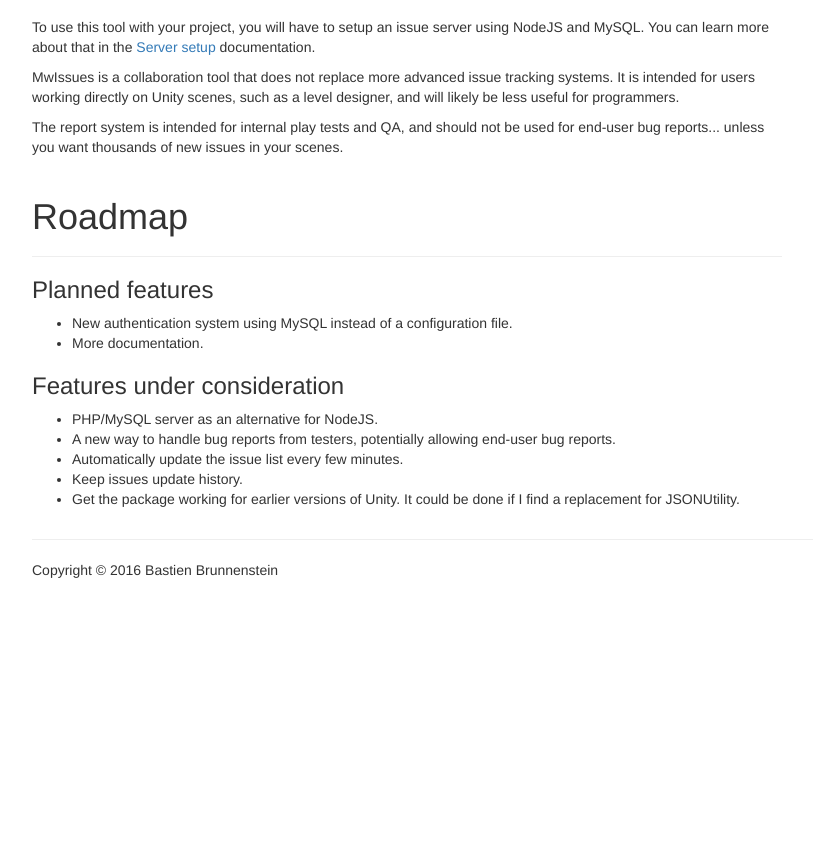
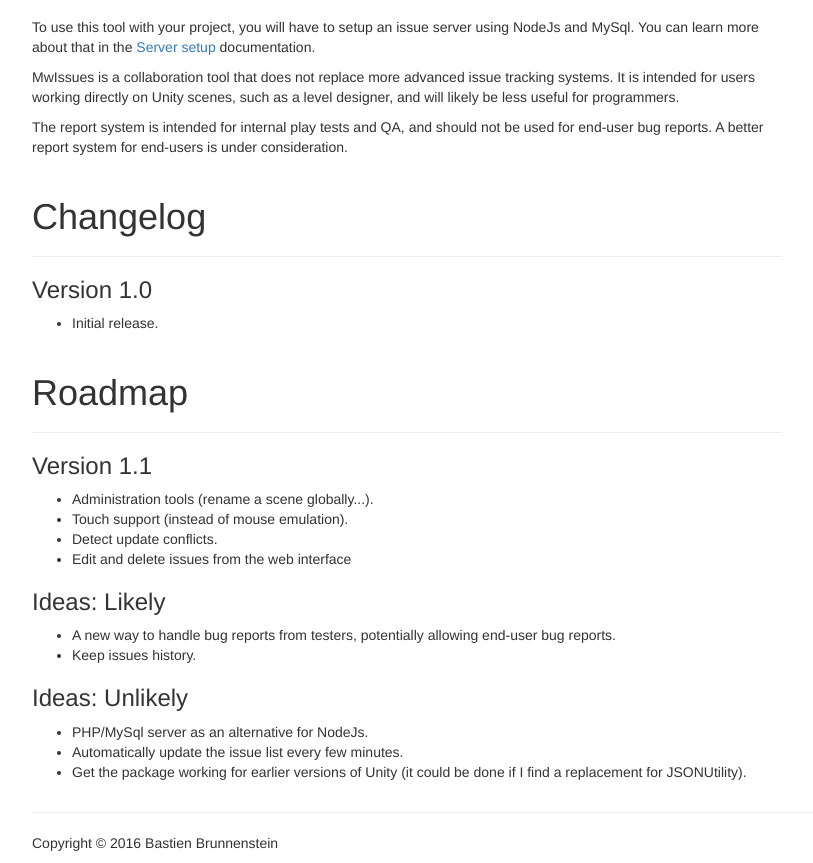
Before and after one commit to InfiniteRam/mwissues-website, a plain HTML site: page index.html in a window 1280 px wide. Shown: the part 1515-2378 px from the top of the page, without its empty margins (38-851 px from the left). Before the commit the page ends 2105 px from the top, so only its background shows below. Drawn offline with nearby package versions, Linux system fonts and the light colour scheme.

Commit message:
Update index

```diff
--- a/index.html
+++ b/index.html
@@ -77,6 +77,7 @@
             <li>Create and edit issues directly in Unity Editor</li>
             <li>Allow play testers to report issues without leaving the game</li>
             <li>A screenshot can be attached to an issue</li>
+            <li>View the issue list from a web page (without Unity)</li>
             <li>Works with Unity Personal and Professional</li>
             <li>Supports 2D and 3D projects</li>
             <li>Requires Unity 5.3 or newer</li>
@@ -140,30 +141,46 @@
             <h1>Limitations</h1>
           </div>
           <p>
-            To use this tool with your project, you will have to setup an issue server using NodeJS and MySQL. You can learn more about that in the <a href="server-setup.html">Server setup</a> documentation.
+            To use this tool with your project, you will have to setup an issue server using NodeJs and MySql. You can learn more about that in the <a href="server-setup.html">Server setup</a> documentation.
           </p>
           <p>
             MwIssues is a collaboration tool that does not replace more advanced issue tracking systems. It is intended for users working directly on Unity scenes, such as a level designer, and will likely be less useful for programmers.
           </p>
           <p>
-            The report system is intended for internal play tests and QA, and should not be used for end-user bug reports... unless you want thousands of new issues in your scenes.
+            The report system is intended for internal play tests and QA, and should not be used for end-user bug reports. A better report system for end-users is under consideration.
           </p>
+
+
+          <div class="page-header">
+            <h1>Changelog</h1>
+          </div>
+          <h3>Version 1.0</h3>
+          <ul>
+            <li>Initial release.</li>
+          </ul>
 
           <div class="page-header">
             <h1>Roadmap</h1>
           </div>
-          <h3>Planned features</h3>
+          <h3>Version 1.1</h3>
           <ul>
-            <li>New authentication system using MySQL instead of a configuration file.</li>
-            <li>More documentation.</li>
+            <li>Administration tools (rename a scene globally...).</li>
+            <li>Touch support (instead of mouse emulation).</li>
+            <li>Detect update conflicts.</li>
+            <li>Edit and delete issues from the web interface</li>
           </ul>
-          <h3>Features under consideration</h3>
+
+          <h3>Ideas: Likely</h3>
           <ul>
-            <li>PHP/MySQL server as an alternative for NodeJS.</li>
             <li>A new way to handle bug reports from testers, potentially allowing end-user bug reports.</li>
+            <li>Keep issues history.</li>
+          </ul>
+
+          <h3>Ideas: Unlikely</h3>
+          <ul>
+            <li>PHP/MySql server as an alternative for NodeJs.</li>
             <li>Automatically update the issue list every few minutes.</li>
-            <li>Keep issues update history.</li>
-            <li>Get the package working for earlier versions of Unity. It could be done if I find a replacement for JSONUtility.</li>
+            <li>Get the package working for earlier versions of Unity (it could be done if I find a replacement for JSONUtility).</li>
           </ul>
         </div>
       </div>
```
